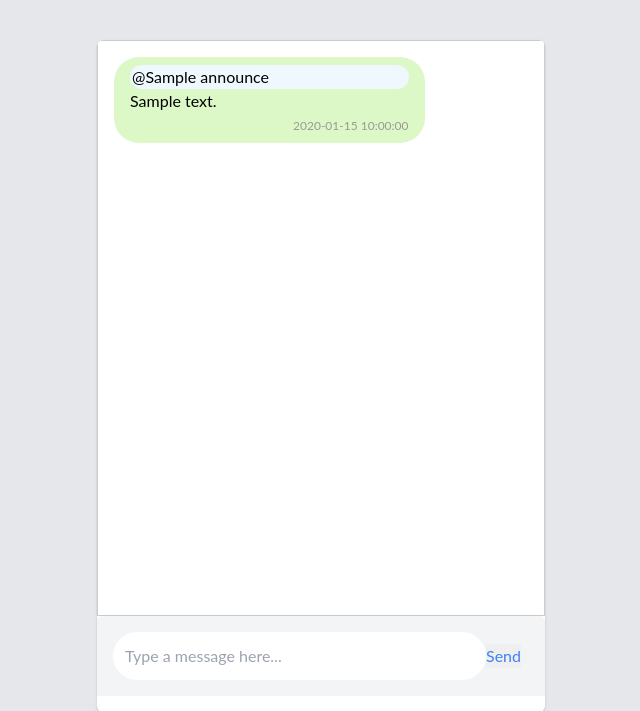
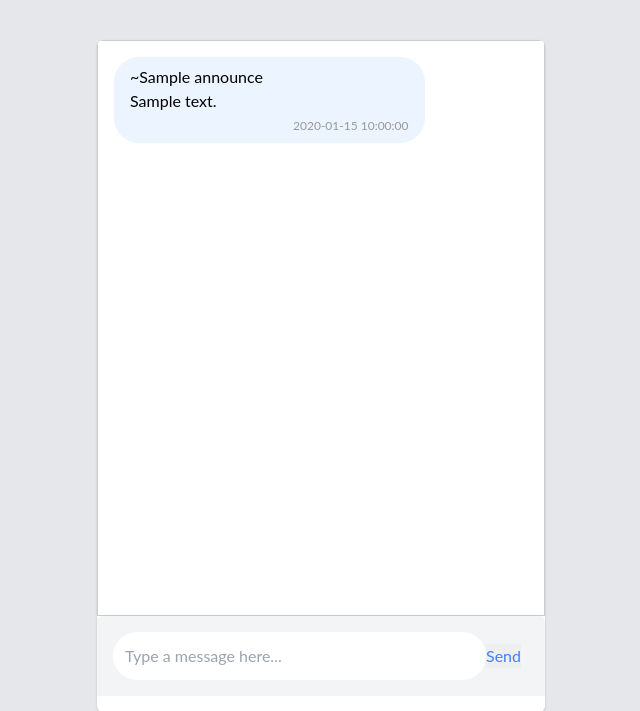
Before and after one commit to Cesa-LibraryMTI/Cesa-LibraryMTI.github.io, a PHP site: page /announce.php in a window 1280 px wide. Shown: the top 711 px of the page, without its empty margins (319-959 px from the left). Run offline with PHP 8.4, Linux system fonts and the light colour scheme; the visitor is signed in with stand-in values (Sample User, id 1); tables that the repository leaves empty or names only in its code hold one stand-in row (values such as "Sample post").

Commit message:
added colors and positioning in messages

```diff
--- a/announce.php
+++ b/announce.php
@@ -33,7 +33,24 @@
         body::-webkit-scrollbar {
     display: none;
 }
+        #refreshedContent{
+          width: 100%; /* Set the width */
+          height: 80%; /* Set the height */
+          border: 1px solid #ccc; /* Optional: Add a border for visibility */
+          overflow: auto;
+        }
+        #refreshedContent::-webkit-scrollbar {
+          display: none;
+        }
+        #console,#consolelog{
+          height: 5%;
+          overflow: scroll;
+        }
+        #consolelog::-webkit-scrollbar,#console::-webkit-scrollbar{
+          display: none;
+        }
         .msg {
+          min-width: 50%;
           max-width: 75%;
           margin-bottom: 0.75rem;
           padding: 0.5rem 1rem;
@@ -41,11 +58,10 @@
         }
         .incoming {
           background-color: #EBF4FF;
-          align-self: flex-start;
         }
         .outgoing {
+          margin-left: 30%;
           background-color: #DCF8C6;
-          align-self: flex-end;
         }
         .msg-time {
           color: #999;
@@ -64,22 +80,7 @@
         .admin p{
           margin-left: 2px;
         }
-        #refreshedContent{
-          width: 100%; /* Set the width */
-        height: 80%; /* Set the height */
-        border: 1px solid #ccc; /* Optional: Add a border for visibility */
-        overflow: auto;
-        }
-        #refreshedContent::-webkit-scrollbar {
-          display: none;
-        }
-        #console,#consolelog{
-          height: 5%;
-          overflow: scroll;
-        }
-        #consolelog::-webkit-scrollbar,#console::-webkit-scrollbar{
-          display: none;
-        }
+
     </style>
 </head>
 <body class="bg-gray-200 p-10">
--- a/listmessage.php
+++ b/listmessage.php
@@ -14,6 +14,7 @@ if(isset($_SESSION['logged'])){
     exit();
 }
 include 'dbconnect.php';
+$uname= $_SESSION['name'];
 $sql="SELECT * FROM announce";
 $result = $conn->query($sql);
 
@@ -23,6 +24,11 @@ if (($result !== false)&&($result->num_rows > 0)) {
         $message = $row['message'];
         $date = $row['date'];
 
-        echo "<div class='msg outgoing'><div class='admin'><p>@$name</p></div><p>$message</p><div class='msg-time'>$date</div></div>";
+        if($uname != $name){
+            echo "<div class='msg incoming'><div class='username'><p>~$name</p></div><p>$message</p><div class='msg-time'>$date</div></div>";
+        }
+        else{
+            echo "<div class='msg outgoing'><div class='username'><p>~$name</p></div><p>$message</p><div class='msg-time'>$date</div></div>";
+        }
     }
 }
```
